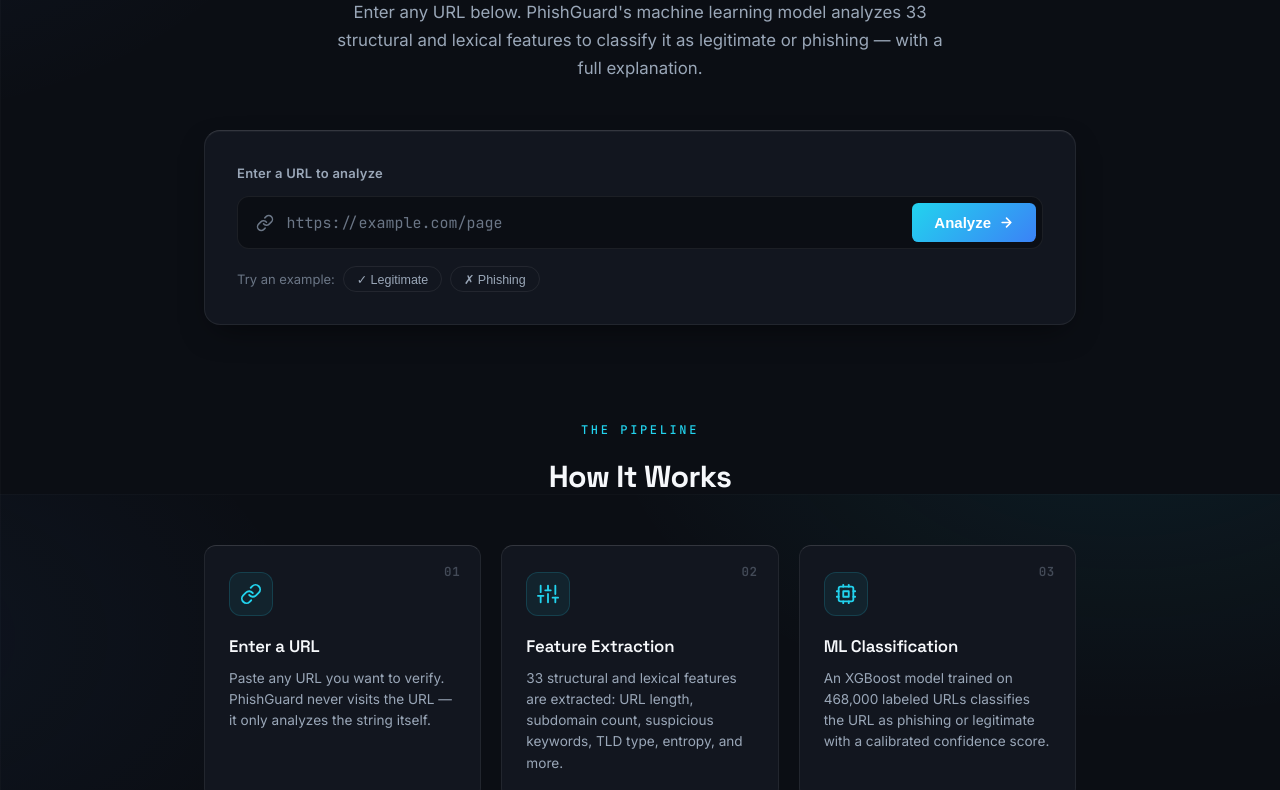
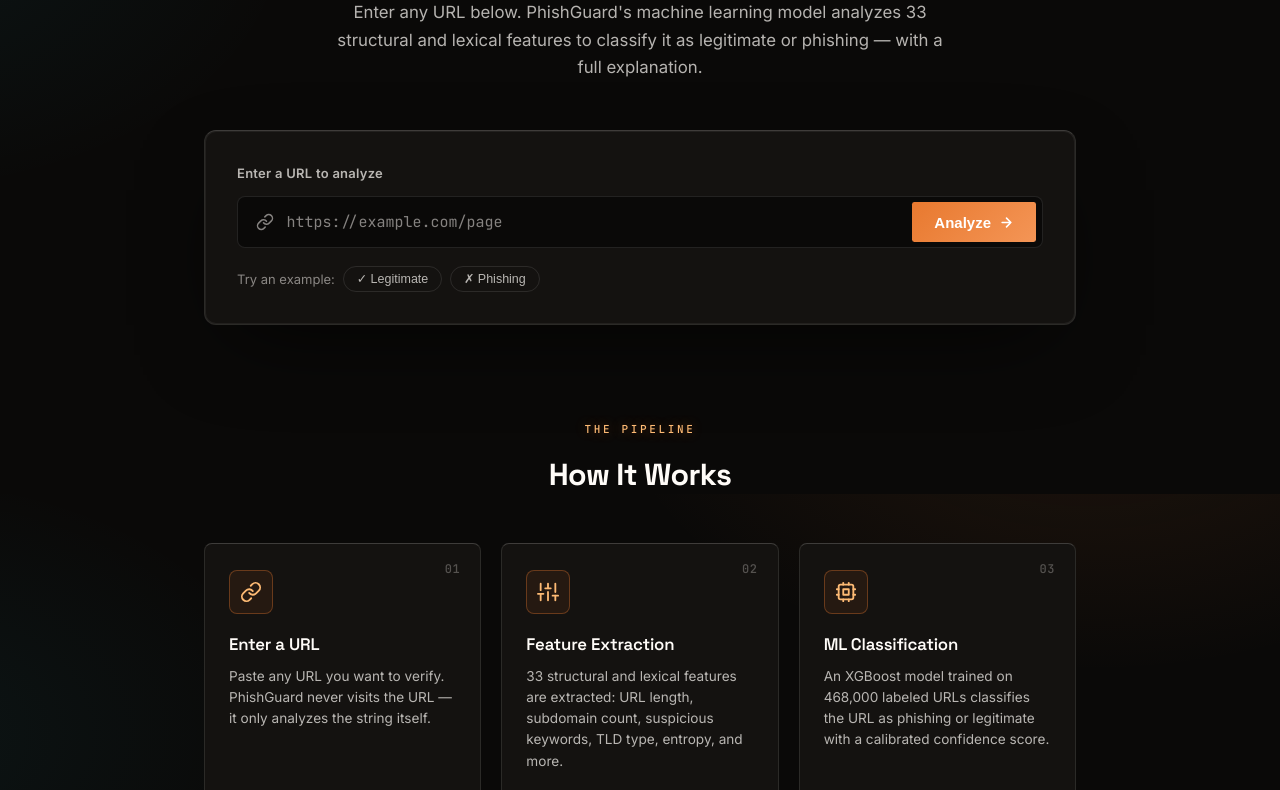
Before and after one commit to ShauryaRawat29/phishguard, a plain HTML site: page docs/index.html in a window 1280 px wide. Shown: the part 306-1096 px from the top of the page. Drawn offline with Linux system fonts and the light colour scheme.

Commit message:
Frontend: BaseDash-inspired restyle - warm near-black surfaces, cream text, orange primary + cyan secondary accents, mono HUD microcopy with glow, superellipse corners, orange shield/favicon branding

```diff
--- a/docs/style.css
+++ b/docs/style.css
@@ -1,28 +1,38 @@
 /* ==========================================================================
-   PhishGuard — Refined Dark Product Theme
-   Single accent (cyan), Space Grotesk display type, fine grid texture.
+   PhishGuard — BaseDash-inspired Theme
+   Warm near-black surfaces, warm-cream text, orange primary accent with
+   cyan secondary, hairline borders, mono HUD microcopy, superellipse corners.
    ========================================================================== */
 
 :root {
-  /* Color Palette */
-  --bg-primary: #0b0e14;
-  --bg-secondary: #12161f;
-  --bg-card: #171c26;
-  --bg-card-hover: #1d2430;
+  /* Color Palette — warm neutrals (BaseDash dark mode) */
+  --bg-primary: #0a0908;
+  --bg-secondary: #141210;
+  --bg-card: #1a1714;
+  --bg-card-hover: #221e1a;
 
-  --border-color: rgba(255, 255, 255, 0.07);
-  --border-strong: rgba(255, 255, 255, 0.14);
-  --border-focus: #22d3ee;
+  --border-color: rgba(255, 252, 248, 0.1);
+  --border-strong: rgba(255, 252, 248, 0.18);
+  --border-focus: #f49556;
 
-  --text-primary: #f6f8fb;
-  --text-secondary: #9aa7b8;
-  --text-muted: #6b7686;
+  --text-primary: #fffcf8;
+  --text-secondary: rgba(255, 252, 248, 0.7);
+  --text-muted: rgba(255, 252, 248, 0.5);
+
+  /* Accents — orange primary, cyan secondary (BaseDash) */
+  --accent-orange: #e8792f;
+  --accent-orange-light: #fdba74;
+  --accent-orange-text: #f49556;
+  --accent-orange-line: rgba(232, 121, 47, 0.35);
+  --accent-orange-wash: rgba(232, 121, 47, 0.08);
+  --accent-glow: 0 0 12px rgba(232, 121, 47, 0.45);
 
   --accent-cyan: #22d3ee;
-  --accent-blue: #3b82f6;
-  --accent-purple: #a855f7;
+  --accent-cyan-light: #67e8f9;
+  --accent-cyan-line: rgba(34, 211, 238, 0.3);
+  --accent-cyan-wash: rgba(34, 211, 238, 0.07);
 
-  /* Risk Colors */
+  /* Risk Colors (semantic — unchanged) */
   --color-legit: #22c55e;
   --color-legit-bg: rgba(34, 197, 94, 0.1);
   --color-legit-border: rgba(34, 197, 94, 0.28);
@@ -35,18 +45,18 @@
   --color-warn-bg: rgba(245, 158, 11, 0.1);
 
   /* Fonts */
-  --font-sans: 'Inter', -apple-system, BlinkMacSystemFont, sans-serif;
+  --font-sans: 'Inter', ui-sans-serif, system-ui, -apple-system, sans-serif;
   --font-display: 'Space Grotesk', var(--font-sans);
-  --font-mono: 'JetBrains Mono', monospace;
+  --font-mono: 'JetBrains Mono', ui-monospace, 'SF Mono', Menlo, monospace;
 
-  /* Layout */
-  --radius-sm: 6px;
-  --radius-md: 12px;
-  --radius-lg: 16px;
+  /* Layout — compact BaseDash-style radii */
+  --radius-sm: 4px;
+  --radius-md: 8px;
+  --radius-lg: 12px;
   --radius-full: 9999px;
 
-  --shadow-card: 0 1px 0 rgba(255, 255, 255, 0.04) inset, 0 12px 32px -12px rgba(0, 0, 0, 0.6);
-  --shadow-lift: 0 1px 0 rgba(255, 255, 255, 0.04) inset, 0 20px 40px -16px rgba(0, 0, 0, 0.7);
+  --shadow-card: 0 0 0 1px rgba(255, 252, 248, 0.06) inset, 0 30px 90px -30px rgba(0, 0, 0, 0.8);
+  --shadow-lift: 0 0 0 1px rgba(255, 252, 248, 0.06) inset, 0 20px 45px -25px rgba(0, 0, 0, 0.75);
 }
 
 /* Reset & Base */
@@ -57,7 +67,7 @@
 }
 
 ::selection {
-  background-color: rgba(34, 211, 238, 0.28);
+  background-color: rgba(232, 121, 47, 0.3);
   color: var(--text-primary);
 }
 
@@ -65,11 +75,8 @@
   font-family: var(--font-sans);
   background-color: var(--bg-primary);
   background-image:
-    radial-gradient(55rem 34rem at 88% -12%, rgba(34, 211, 238, 0.08), transparent 60%),
-    radial-gradient(48rem 30rem at -12% 18%, rgba(59, 130, 246, 0.06), transparent 60%),
-    linear-gradient(rgba(255, 255, 255, 0.018) 1px, transparent 1px),
-    linear-gradient(90deg, rgba(255, 255, 255, 0.018) 1px, transparent 1px);
-  background-size: auto, auto, 44px 44px, 44px 44px;
+    radial-gradient(55rem 34rem at 85% -15%, rgba(232, 121, 47, 0.1), transparent 55%),
+    radial-gradient(48rem 30rem at -10% 30%, rgba(34, 211, 238, 0.06), transparent 55%);
   background-attachment: fixed;
   color: var(--text-primary);
   line-height: 1.6;
@@ -117,7 +124,7 @@
   top: 0;
   z-index: 100;
   padding: 0.75rem 1.25rem;
-  background: var(--accent-cyan);
+  background: var(--accent-orange);
   color: var(--bg-primary);
   font-weight: 600;
   text-decoration: none;
@@ -138,11 +145,25 @@
   }
 }
 
+/* BaseDash-style superellipse corners (progressive enhancement) */
+@supports (corner-shape: superellipse(1.5)) {
+  .analyzer-card,
+  .step-card,
+  .input-group,
+  .verdict-banner,
+  .explanation-item,
+  .feature-cell,
+  .history-item,
+  .step-icon {
+    corner-shape: superellipse(1.5);
+  }
+}
+
 /* Header */
 .site-header {
   border-bottom: 1px solid var(--border-color);
-  background-color: rgba(11, 14, 20, 0.72);
-  backdrop-filter: blur(10px);
+  background-color: rgba(10, 9, 8, 0.85);
+  backdrop-filter: blur(8px);
   position: sticky;
   top: 0;
   z-index: 50;
@@ -198,7 +219,7 @@
   display: inline-flex;
   align-items: center;
   gap: 0.45rem;
-  background-color: rgba(255, 255, 255, 0.04);
+  background-color: rgba(255, 252, 248, 0.04);
   padding: 0.38rem 0.8rem;
   border-radius: var(--radius-full);
   border: 1px solid var(--border-color);
@@ -207,7 +228,7 @@
 
 .nav-link--github:hover {
   border-color: var(--border-strong);
-  background-color: rgba(255, 255, 255, 0.07);
+  background-color: rgba(255, 252, 248, 0.07);
 }
 
 .icon-github {
@@ -230,20 +251,22 @@
   margin-bottom: 3rem;
 }
 
+/* Mono HUD microcopy — BaseDash signature */
 .hero-badge {
   display: inline-flex;
   align-items: center;
   gap: 0.55rem;
   padding: 0.32rem 0.85rem;
   border-radius: var(--radius-full);
-  background-color: rgba(34, 211, 238, 0.06);
-  border: 1px solid rgba(34, 211, 238, 0.18);
-  color: var(--accent-cyan);
+  background-color: var(--accent-orange-wash);
+  border: 1px solid var(--accent-orange-line);
+  color: var(--accent-orange-light);
   font-family: var(--font-mono);
-  font-size: 0.71875rem;
+  font-size: 0.6875rem;
   font-weight: 500;
-  letter-spacing: 0.06em;
+  letter-spacing: 0.14em;
   text-transform: uppercase;
+  text-shadow: var(--accent-glow);
   margin-bottom: 1.5rem;
 }
 
@@ -251,8 +274,8 @@
   width: 5px;
   height: 5px;
   border-radius: 50%;
-  background-color: var(--accent-cyan);
-  box-shadow: 0 0 8px var(--accent-cyan);
+  background-color: var(--accent-orange);
+  box-shadow: 0 0 8px var(--accent-orange);
 }
 
 .hero-title {
@@ -265,7 +288,7 @@
 }
 
 .accent-text {
-  color: var(--accent-cyan);
+  color: var(--accent-orange-text);
 }
 
 .hero-subtitle {
@@ -305,8 +328,8 @@
 }
 
 .input-group:focus-within {
-  border-color: var(--border-focus);
-  box-shadow: 0 0 0 3px rgba(34, 211, 238, 0.14);
+  border-color: var(--accent-orange-text);
+  box-shadow: 0 0 0 3px rgba(232, 121, 47, 0.14);
 }
 
 .input-icon {
@@ -340,7 +363,7 @@
   display: inline-flex;
   align-items: center;
   gap: 0.5rem;
-  background: linear-gradient(135deg, var(--accent-cyan) 0%, var(--accent-blue) 100%);
+  background: linear-gradient(135deg, var(--accent-orange) 0%, var(--accent-orange-text) 100%);
   color: #fff;
   border: none;
   padding: 0.7rem 1.4rem;
@@ -354,7 +377,7 @@
 
 .analyze-btn:hover {
   opacity: 0.94;
-  box-shadow: 0 8px 20px -8px rgba(34, 211, 238, 0.5);
+  box-shadow: 0 8px 24px -8px rgba(232, 121, 47, 0.55);
 }
 
 .analyze-btn:active {
@@ -403,8 +426,8 @@
 }
 
 .sample-pill:hover {
-  border-color: var(--accent-cyan);
-  color: var(--accent-cyan);
+  border-color: var(--accent-orange);
+  color: var(--accent-orange-light);
 }
 
 .sample-pill--phishing:hover {
@@ -435,14 +458,14 @@
   position: absolute;
   inset: 0;
   border: 3px solid transparent;
-  border-top-color: var(--accent-cyan);
+  border-top-color: var(--accent-orange);
   border-radius: 50%;
   animation: spin 1s linear infinite;
 }
 
 .spinner-ring--inner {
   inset: 8px;
-  border-top-color: var(--accent-blue);
+  border-top-color: var(--accent-cyan);
   animation-duration: 0.7s;
   animation-direction: reverse;
 }
@@ -466,7 +489,7 @@
 }
 
 .loading-step.active {
-  color: var(--accent-cyan);
+  color: var(--accent-orange-text);
   font-weight: 500;
 }
 
@@ -558,8 +581,8 @@
   padding: 0.35rem 0.85rem;
   border-radius: var(--radius-full);
   font-weight: 700;
-  font-size: 0.71875rem;
-  letter-spacing: 0.08em;
+  font-size: 0.6875rem;
+  letter-spacing: 0.12em;
   text-transform: uppercase;
 }
 
@@ -601,7 +624,7 @@
   height: 100%;
   width: 0%;
   border-radius: var(--radius-full);
-  background: linear-gradient(90deg, var(--accent-cyan), var(--accent-blue));
+  background: linear-gradient(90deg, var(--accent-orange-light), var(--accent-orange));
   transition: width 0.8s cubic-bezier(0.4, 0, 0.2, 1), background-color 0.3s;
 }
 
@@ -674,7 +697,7 @@
 .exp-bar {
   height: 4px;
   border-radius: var(--radius-full);
-  background-color: rgba(255, 255, 255, 0.08);
+  background-color: rgba(255, 252, 248, 0.08);
   margin-top: 0.4rem;
   overflow: hidden;
 }
@@ -716,7 +739,7 @@
 
 .action-btn--primary:hover {
   border-color: var(--border-strong);
-  background-color: #232b3a;
+  background-color: #2a251f;
 }
 
 .action-btn--secondary {
@@ -753,8 +776,8 @@
 }
 
 .show-all-btn:hover {
-  color: var(--accent-cyan);
-  border-color: var(--accent-cyan);
+  color: var(--accent-orange-text);
+  border-color: var(--accent-orange-text);
 }
 
 .show-all-chevron {
@@ -860,7 +883,7 @@
 }
 
 .history-item:hover {
-  border-color: var(--border-focus);
+  border-color: var(--accent-orange-text);
 }
 
 .history-item-dot {
@@ -918,11 +941,12 @@
 .section-kicker {
   text-align: center;
   font-family: var(--font-mono);
-  font-size: 0.75rem;
+  font-size: 0.6875rem;
   font-weight: 500;
-  letter-spacing: 0.22em;
+  letter-spacing: 0.24em;
   text-transform: uppercase;
-  color: var(--accent-cyan);
+  color: var(--accent-orange-light);
+  text-shadow: var(--accent-glow);
   margin-bottom: 0.75rem;
 }
 
@@ -962,8 +986,8 @@
   top: 1rem;
   right: 1.25rem;
   font-family: var(--font-mono);
-  font-size: 0.78125rem;
-  font-weight: 600;
+  font-size: 0.75rem;
+  font-weight: 500;
   color: var(--text-muted);
   opacity: 0.55;
   letter-spacing: 0.05em;
@@ -976,9 +1000,9 @@
   width: 44px;
   height: 44px;
   border-radius: var(--radius-md);
-  background-color: rgba(34, 211, 238, 0.07);
-  border: 1px solid rgba(34, 211, 238, 0.16);
-  color: var(--accent-cyan);
+  background-color: var(--accent-orange-wash);
+  border: 1px solid var(--accent-orange-line);
+  color: var(--accent-orange-light);
   margin-bottom: 1.1rem;
 }
 
@@ -1017,7 +1041,7 @@
 }
 
 .site-footer a:hover {
-  color: var(--accent-cyan);
+  color: var(--accent-orange-text);
 }
 
 /* Responsive */
--- a/frontend/style.css
+++ b/frontend/style.css
@@ -1,28 +1,38 @@
 /* ==========================================================================
-   PhishGuard — Refined Dark Product Theme
-   Single accent (cyan), Space Grotesk display type, fine grid texture.
+   PhishGuard — BaseDash-inspired Theme
+   Warm near-black surfaces, warm-cream text, orange primary accent with
+   cyan secondary, hairline borders, mono HUD microcopy, superellipse corners.
    ========================================================================== */
 
 :root {
-  /* Color Palette */
-  --bg-primary: #0b0e14;
-  --bg-secondary: #12161f;
-  --bg-card: #171c26;
-  --bg-card-hover: #1d2430;
+  /* Color Palette — warm neutrals (BaseDash dark mode) */
+  --bg-primary: #0a0908;
+  --bg-secondary: #141210;
+  --bg-card: #1a1714;
+  --bg-card-hover: #221e1a;
 
-  --border-color: rgba(255, 255, 255, 0.07);
-  --border-strong: rgba(255, 255, 255, 0.14);
-  --border-focus: #22d3ee;
+  --border-color: rgba(255, 252, 248, 0.1);
+  --border-strong: rgba(255, 252, 248, 0.18);
+  --border-focus: #f49556;
 
-  --text-primary: #f6f8fb;
-  --text-secondary: #9aa7b8;
-  --text-muted: #6b7686;
+  --text-primary: #fffcf8;
+  --text-secondary: rgba(255, 252, 248, 0.7);
+  --text-muted: rgba(255, 252, 248, 0.5);
+
+  /* Accents — orange primary, cyan secondary (BaseDash) */
+  --accent-orange: #e8792f;
+  --accent-orange-light: #fdba74;
+  --accent-orange-text: #f49556;
+  --accent-orange-line: rgba(232, 121, 47, 0.35);
+  --accent-orange-wash: rgba(232, 121, 47, 0.08);
+  --accent-glow: 0 0 12px rgba(232, 121, 47, 0.45);
 
   --accent-cyan: #22d3ee;
-  --accent-blue: #3b82f6;
-  --accent-purple: #a855f7;
+  --accent-cyan-light: #67e8f9;
+  --accent-cyan-line: rgba(34, 211, 238, 0.3);
+  --accent-cyan-wash: rgba(34, 211, 238, 0.07);
 
-  /* Risk Colors */
+  /* Risk Colors (semantic — unchanged) */
   --color-legit: #22c55e;
   --color-legit-bg: rgba(34, 197, 94, 0.1);
   --color-legit-border: rgba(34, 197, 94, 0.28);
@@ -35,18 +45,18 @@
   --color-warn-bg: rgba(245, 158, 11, 0.1);
 
   /* Fonts */
-  --font-sans: 'Inter', -apple-system, BlinkMacSystemFont, sans-serif;
+  --font-sans: 'Inter', ui-sans-serif, system-ui, -apple-system, sans-serif;
   --font-display: 'Space Grotesk', var(--font-sans);
-  --font-mono: 'JetBrains Mono', monospace;
+  --font-mono: 'JetBrains Mono', ui-monospace, 'SF Mono', Menlo, monospace;
 
-  /* Layout */
-  --radius-sm: 6px;
-  --radius-md: 12px;
-  --radius-lg: 16px;
+  /* Layout — compact BaseDash-style radii */
+  --radius-sm: 4px;
+  --radius-md: 8px;
+  --radius-lg: 12px;
   --radius-full: 9999px;
 
-  --shadow-card: 0 1px 0 rgba(255, 255, 255, 0.04) inset, 0 12px 32px -12px rgba(0, 0, 0, 0.6);
-  --shadow-lift: 0 1px 0 rgba(255, 255, 255, 0.04) inset, 0 20px 40px -16px rgba(0, 0, 0, 0.7);
+  --shadow-card: 0 0 0 1px rgba(255, 252, 248, 0.06) inset, 0 30px 90px -30px rgba(0, 0, 0, 0.8);
+  --shadow-lift: 0 0 0 1px rgba(255, 252, 248, 0.06) inset, 0 20px 45px -25px rgba(0, 0, 0, 0.75);
 }
 
 /* Reset & Base */
@@ -57,7 +67,7 @@
 }
 
 ::selection {
-  background-color: rgba(34, 211, 238, 0.28);
+  background-color: rgba(232, 121, 47, 0.3);
   color: var(--text-primary);
 }
 
@@ -65,11 +75,8 @@
   font-family: var(--font-sans);
   background-color: var(--bg-primary);
   background-image:
-    radial-gradient(55rem 34rem at 88% -12%, rgba(34, 211, 238, 0.08), transparent 60%),
-    radial-gradient(48rem 30rem at -12% 18%, rgba(59, 130, 246, 0.06), transparent 60%),
-    linear-gradient(rgba(255, 255, 255, 0.018) 1px, transparent 1px),
-    linear-gradient(90deg, rgba(255, 255, 255, 0.018) 1px, transparent 1px);
-  background-size: auto, auto, 44px 44px, 44px 44px;
+    radial-gradient(55rem 34rem at 85% -15%, rgba(232, 121, 47, 0.1), transparent 55%),
+    radial-gradient(48rem 30rem at -10% 30%, rgba(34, 211, 238, 0.06), transparent 55%);
   background-attachment: fixed;
   color: var(--text-primary);
   line-height: 1.6;
@@ -117,7 +124,7 @@
   top: 0;
   z-index: 100;
   padding: 0.75rem 1.25rem;
-  background: var(--accent-cyan);
+  background: var(--accent-orange);
   color: var(--bg-primary);
   font-weight: 600;
   text-decoration: none;
@@ -138,11 +145,25 @@
   }
 }
 
+/* BaseDash-style superellipse corners (progressive enhancement) */
+@supports (corner-shape: superellipse(1.5)) {
+  .analyzer-card,
+  .step-card,
+  .input-group,
+  .verdict-banner,
+  .explanation-item,
+  .feature-cell,
+  .history-item,
+  .step-icon {
+    corner-shape: superellipse(1.5);
+  }
+}
+
 /* Header */
 .site-header {
   border-bottom: 1px solid var(--border-color);
-  background-color: rgba(11, 14, 20, 0.72);
-  backdrop-filter: blur(10px);
+  background-color: rgba(10, 9, 8, 0.85);
+  backdrop-filter: blur(8px);
   position: sticky;
   top: 0;
   z-index: 50;
@@ -198,7 +219,7 @@
   display: inline-flex;
   align-items: center;
   gap: 0.45rem;
-  background-color: rgba(255, 255, 255, 0.04);
+  background-color: rgba(255, 252, 248, 0.04);
   padding: 0.38rem 0.8rem;
   border-radius: var(--radius-full);
   border: 1px solid var(--border-color);
@@ -207,7 +228,7 @@
 
 .nav-link--github:hover {
   border-color: var(--border-strong);
-  background-color: rgba(255, 255, 255, 0.07);
+  background-color: rgba(255, 252, 248, 0.07);
 }
 
 .icon-github {
@@ -230,20 +251,22 @@
   margin-bottom: 3rem;
 }
 
+/* Mono HUD microcopy — BaseDash signature */
 .hero-badge {
   display: inline-flex;
   align-items: center;
   gap: 0.55rem;
   padding: 0.32rem 0.85rem;
   border-radius: var(--radius-full);
-  background-color: rgba(34, 211, 238, 0.06);
-  border: 1px solid rgba(34, 211, 238, 0.18);
-  color: var(--accent-cyan);
+  background-color: var(--accent-orange-wash);
+  border: 1px solid var(--accent-orange-line);
+  color: var(--accent-orange-light);
   font-family: var(--font-mono);
-  font-size: 0.71875rem;
+  font-size: 0.6875rem;
   font-weight: 500;
-  letter-spacing: 0.06em;
+  letter-spacing: 0.14em;
   text-transform: uppercase;
+  text-shadow: var(--accent-glow);
   margin-bottom: 1.5rem;
 }
 
@@ -251,8 +274,8 @@
   width: 5px;
   height: 5px;
   border-radius: 50%;
-  background-color: var(--accent-cyan);
-  box-shadow: 0 0 8px var(--accent-cyan);
+  background-color: var(--accent-orange);
+  box-shadow: 0 0 8px var(--accent-orange);
 }
 
 .hero-title {
@@ -265,7 +288,7 @@
 }
 
 .accent-text {
-  color: var(--accent-cyan);
+  color: var(--accent-orange-text);
 }
 
 .hero-subtitle {
@@ -305,8 +328,8 @@
 }
 
 .input-group:focus-within {
-  border-color: var(--border-focus);
-  box-shadow: 0 0 0 3px rgba(34, 211, 238, 0.14);
+  border-color: var(--accent-orange-text);
+  box-shadow: 0 0 0 3px rgba(232, 121, 47, 0.14);
 }
 
 .input-icon {
@@ -340,7 +363,7 @@
   display: inline-flex;
   align-items: center;
   gap: 0.5rem;
-  background: linear-gradient(135deg, var(--accent-cyan) 0%, var(--accent-blue) 100%);
+  background: linear-gradient(135deg, var(--accent-orange) 0%, var(--accent-orange-text) 100%);
   color: #fff;
   border: none;
   padding: 0.7rem 1.4rem;
@@ -354,7 +377,7 @@
 
 .analyze-btn:hover {
   opacity: 0.94;
-  box-shadow: 0 8px 20px -8px rgba(34, 211, 238, 0.5);
+  box-shadow: 0 8px 24px -8px rgba(232, 121, 47, 0.55);
 }
 
 .analyze-btn:active {
@@ -403,8 +426,8 @@
 }
 
 .sample-pill:hover {
-  border-color: var(--accent-cyan);
-  color: var(--accent-cyan);
+  border-color: var(--accent-orange);
+  color: var(--accent-orange-light);
 }
 
 .sample-pill--phishing:hover {
@@ -435,14 +458,14 @@
   position: absolute;
   inset: 0;
   border: 3px solid transparent;
-  border-top-color: var(--accent-cyan);
+  border-top-color: var(--accent-orange);
   border-radius: 50%;
   animation: spin 1s linear infinite;
 }
 
 .spinner-ring--inner {
   inset: 8px;
-  border-top-color: var(--accent-blue);
+  border-top-color: var(--accent-cyan);
   animation-duration: 0.7s;
   animation-direction: reverse;
 }
@@ -466,7 +489,7 @@
 }
 
 .loading-step.active {
-  color: var(--accent-cyan);
+  color: var(--accent-orange-text);
   font-weight: 500;
 }
 
@@ -558,8 +581,8 @@
   padding: 0.35rem 0.85rem;
   border-radius: var(--radius-full);
   font-weight: 700;
-  font-size: 0.71875rem;
-  letter-spacing: 0.08em;
+  font-size: 0.6875rem;
+  letter-spacing: 0.12em;
   text-transform: uppercase;
 }
 
@@ -601,7 +624,7 @@
   height: 100%;
   width: 0%;
   border-radius: var(--radius-full);
-  background: linear-gradient(90deg, var(--accent-cyan), var(--accent-blue));
+  background: linear-gradient(90deg, var(--accent-orange-light), var(--accent-orange));
   transition: width 0.8s cubic-bezier(0.4, 0, 0.2, 1), background-color 0.3s;
 }
 
@@ -674,7 +697,7 @@
 .exp-bar {
   height: 4px;
   border-radius: var(--radius-full);
-  background-color: rgba(255, 255, 255, 0.08);
+  background-color: rgba(255, 252, 248, 0.08);
   margin-top: 0.4rem;
   overflow: hidden;
 }
@@ -716,7 +739,7 @@
 
 .action-btn--primary:hover {
   border-color: var(--border-strong);
-  background-color: #232b3a;
+  background-color: #2a251f;
 }
 
 .action-btn--secondary {
@@ -753,8 +776,8 @@
 }
 
 .show-all-btn:hover {
-  color: var(--accent-cyan);
-  border-color: var(--accent-cyan);
+  color: var(--accent-orange-text);
+  border-color: var(--accent-orange-text);
 }
 
 .show-all-chevron {
@@ -860,7 +883,7 @@
 }
 
 .history-item:hover {
-  border-color: var(--border-focus);
+  border-color: var(--accent-orange-text);
 }
 
 .history-item-dot {
@@ -918,11 +941,12 @@
 .section-kicker {
   text-align: center;
   font-family: var(--font-mono);
-  font-size: 0.75rem;
+  font-size: 0.6875rem;
   font-weight: 500;
-  letter-spacing: 0.22em;
+  letter-spacing: 0.24em;
   text-transform: uppercase;
-  color: var(--accent-cyan);
+  color: var(--accent-orange-light);
+  text-shadow: var(--accent-glow);
   margin-bottom: 0.75rem;
 }
 
@@ -962,8 +986,8 @@
   top: 1rem;
   right: 1.25rem;
   font-family: var(--font-mono);
-  font-size: 0.78125rem;
-  font-weight: 600;
+  font-size: 0.75rem;
+  font-weight: 500;
   color: var(--text-muted);
   opacity: 0.55;
   letter-spacing: 0.05em;
@@ -976,9 +1000,9 @@
   width: 44px;
   height: 44px;
   border-radius: var(--radius-md);
-  background-color: rgba(34, 211, 238, 0.07);
-  border: 1px solid rgba(34, 211, 238, 0.16);
-  color: var(--accent-cyan);
+  background-color: var(--accent-orange-wash);
+  border: 1px solid var(--accent-orange-line);
+  color: var(--accent-orange-light);
   margin-bottom: 1.1rem;
 }
 
@@ -1017,7 +1041,7 @@
 }
 
 .site-footer a:hover {
-  color: var(--accent-cyan);
+  color: var(--accent-orange-text);
 }
 
 /* Responsive */
```
Also changed, not shown: docs/index.html (+3 -3 lines), frontend/index.html (+3 -3 lines), docs/favicon.svg, frontend/favicon.svg.
